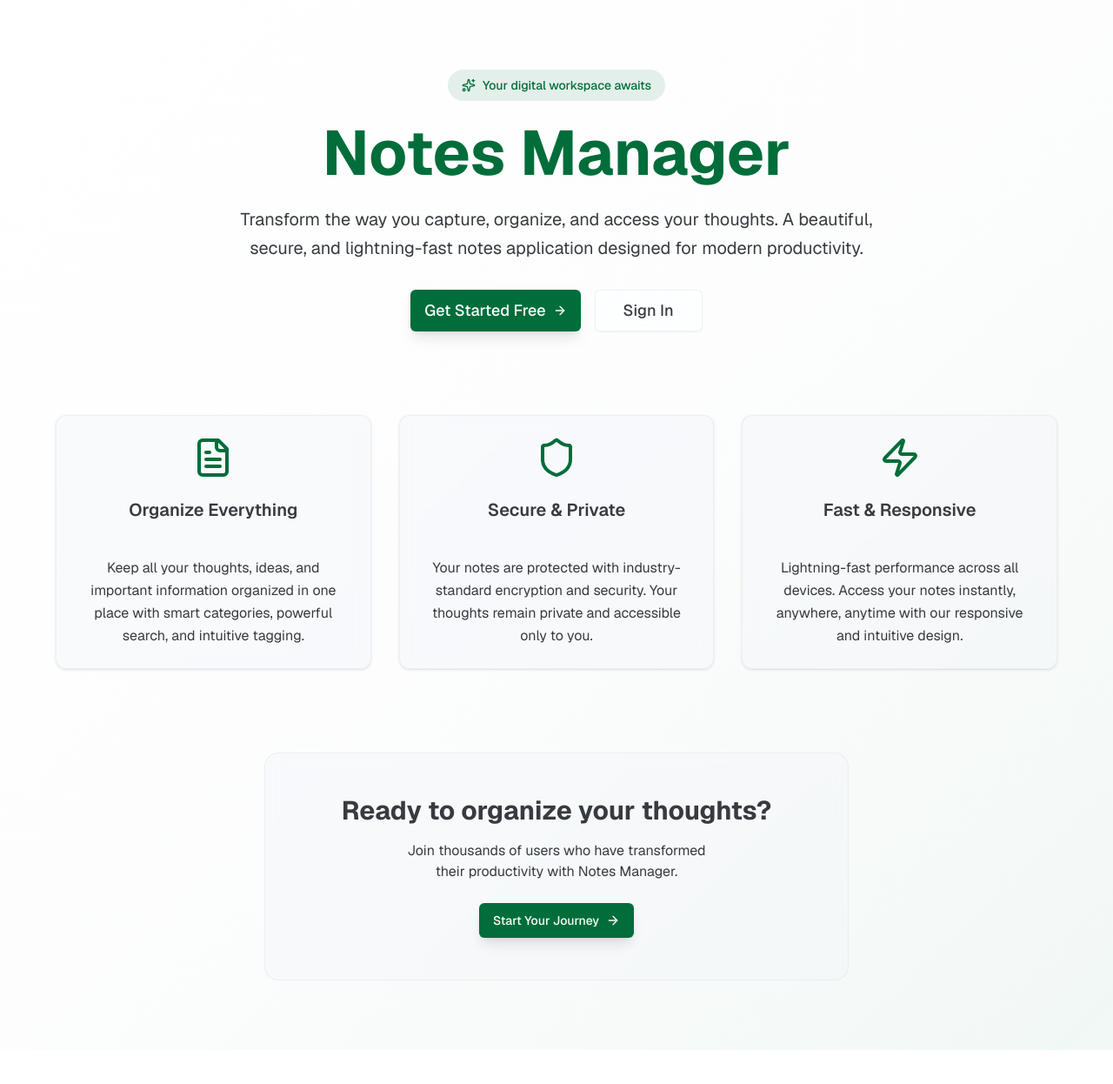
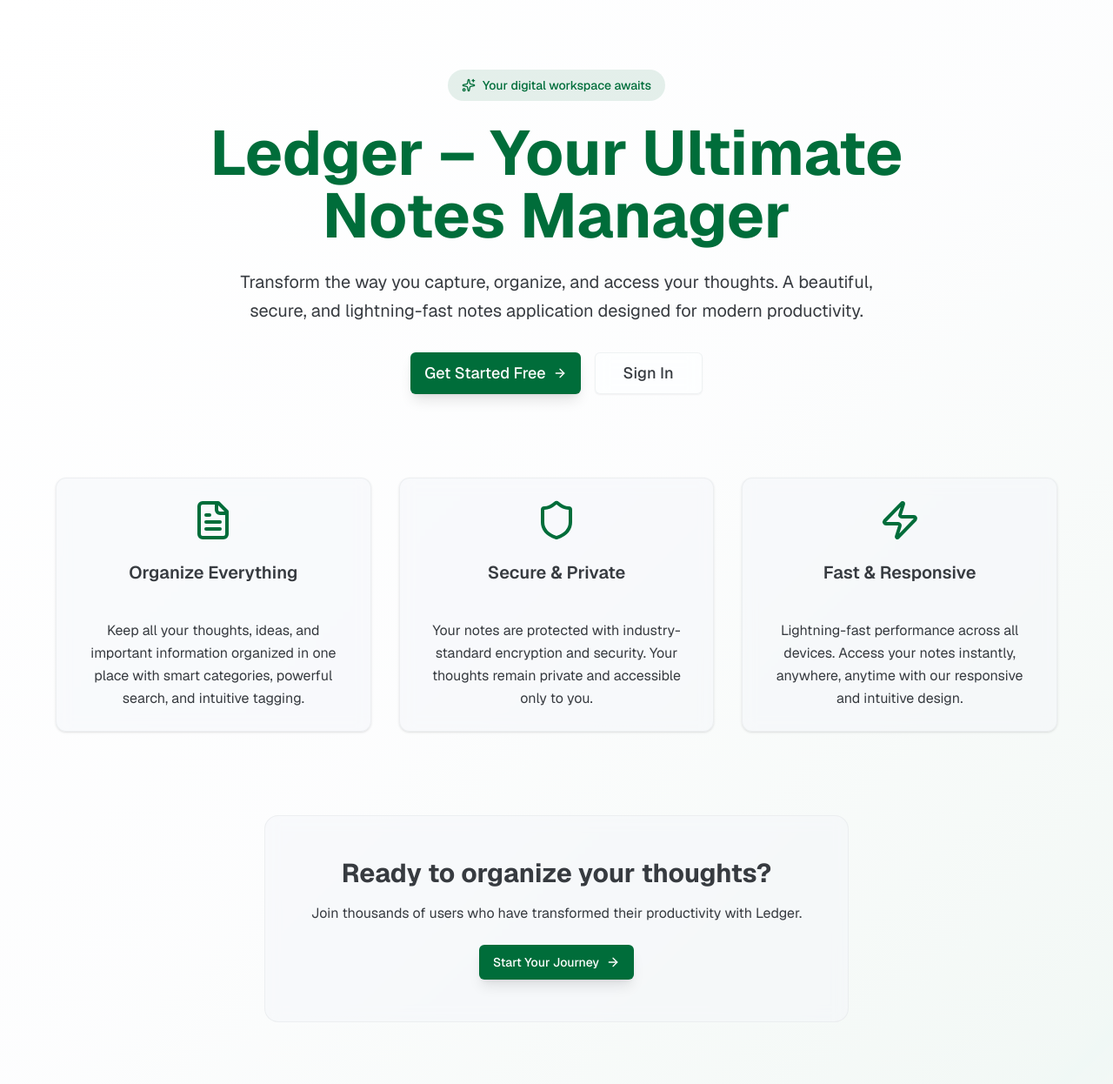
Before and after one commit to YashPalav-26/Ledger, a Next.js app: page / in a window 1280 px wide. Shown: the top 1246 px of the page at 87% size. Before the commit the page ends 1207 px from the top, so only its background shows below. Built offline with nearby package versions, Linux system fonts and the light colour scheme; no server answers.

Commit message:
some changes in the content of the website

```diff
--- a/app/layout.tsx
+++ b/app/layout.tsx
@@ -6,7 +6,7 @@ import "./globals.css"
 import { AuthProvider } from "@/contexts/auth-context"
 
 export const metadata: Metadata = {
-  title: "Ledger",
+  title: "Ledger – Your Ultimate Notes Manager",
   description: "Your thoughts, organized beautifully",
   generator: "v0.app",
   icons: {
--- a/app/page.tsx
+++ b/app/page.tsx
@@ -23,7 +23,7 @@ export default function HomePage() {
       <div className="min-h-screen flex items-center justify-center bg-gradient-to-br from-background to-muted/30">
         <div className="text-center">
           <Loader2 className="h-12 w-12 animate-spin text-primary mx-auto mb-4" />
-          <p className="text-muted-foreground animate-pulse">Loading Notes Manager...</p>
+          <p className="text-muted-foreground animate-pulse">Loading Ledger...</p>
         </div>
       </div>
     )
@@ -44,7 +44,7 @@ export default function HomePage() {
           </div>
 
           <h1 className="text-4xl md:text-5xl lg:text-7xl font-bold text-primary mb-6 text-balance animate-in fade-in slide-in-from-bottom duration-700">
-            Notes Manager
+            Ledger – Your Ultimate Notes Manager
           </h1>
 
           <p className="text-lg lg:text-xl text-muted-foreground mb-8 max-w-3xl mx-auto text-balance leading-relaxed animate-in fade-in slide-in-from-bottom duration-700 delay-200">
@@ -115,7 +115,7 @@ export default function HomePage() {
           <div className="bg-card/50 backdrop-blur-sm border border-border/50 rounded-2xl p-8 lg:p-12 max-w-2xl mx-auto">
             <h2 className="text-2xl lg:text-3xl font-bold mb-4 text-balance">Ready to organize your thoughts?</h2>
             <p className="text-muted-foreground mb-6 text-balance">
-              Join thousands of users who have transformed their productivity with Notes Manager.
+              Join thousands of users who have transformed their productivity with Ledger.
             </p>
             <Button asChild size="lg" className="gap-2 shadow-lg hover:shadow-xl transition-shadow">
               <Link href="/signup">
--- a/components/notes/notes-header.tsx
+++ b/components/notes/notes-header.tsx
@@ -34,7 +34,7 @@ export function NotesHeader({ onCreateNote }: NotesHeaderProps) {
         <div className="flex flex-col lg:flex-row lg:items-center lg:justify-between gap-4 mb-6">
           <div className="flex items-center gap-4">
             <div className="flex-1">
-              <h1 className="text-2xl lg:text-3xl font-bold text-primary mb-1">Notes Manager</h1>
+              <h1 className="text-2xl lg:text-3xl font-bold text-primary mb-1">Ledger</h1>
               <div className="flex flex-col sm:flex-row sm:items-center gap-2 text-sm text-muted-foreground">
                 <div className="flex items-center gap-1">
                   <User className="h-4 w-4" />
```
